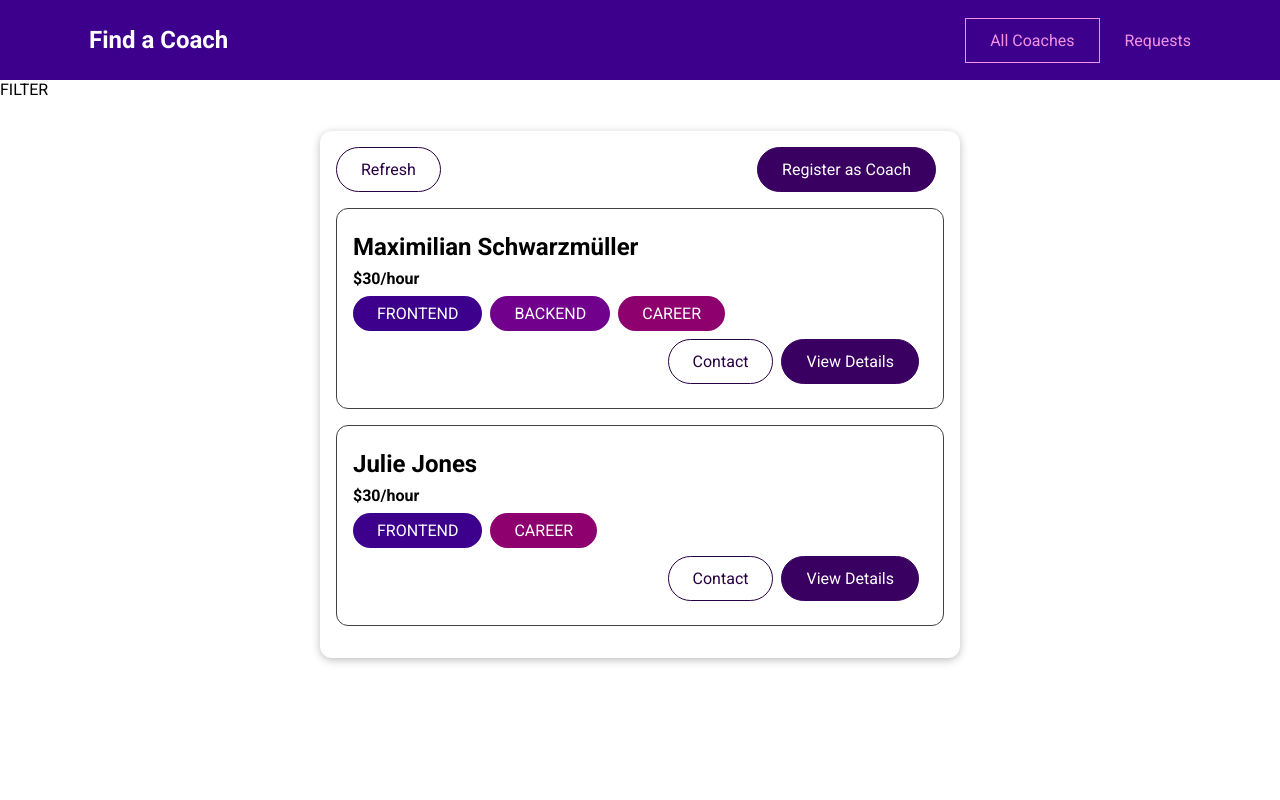
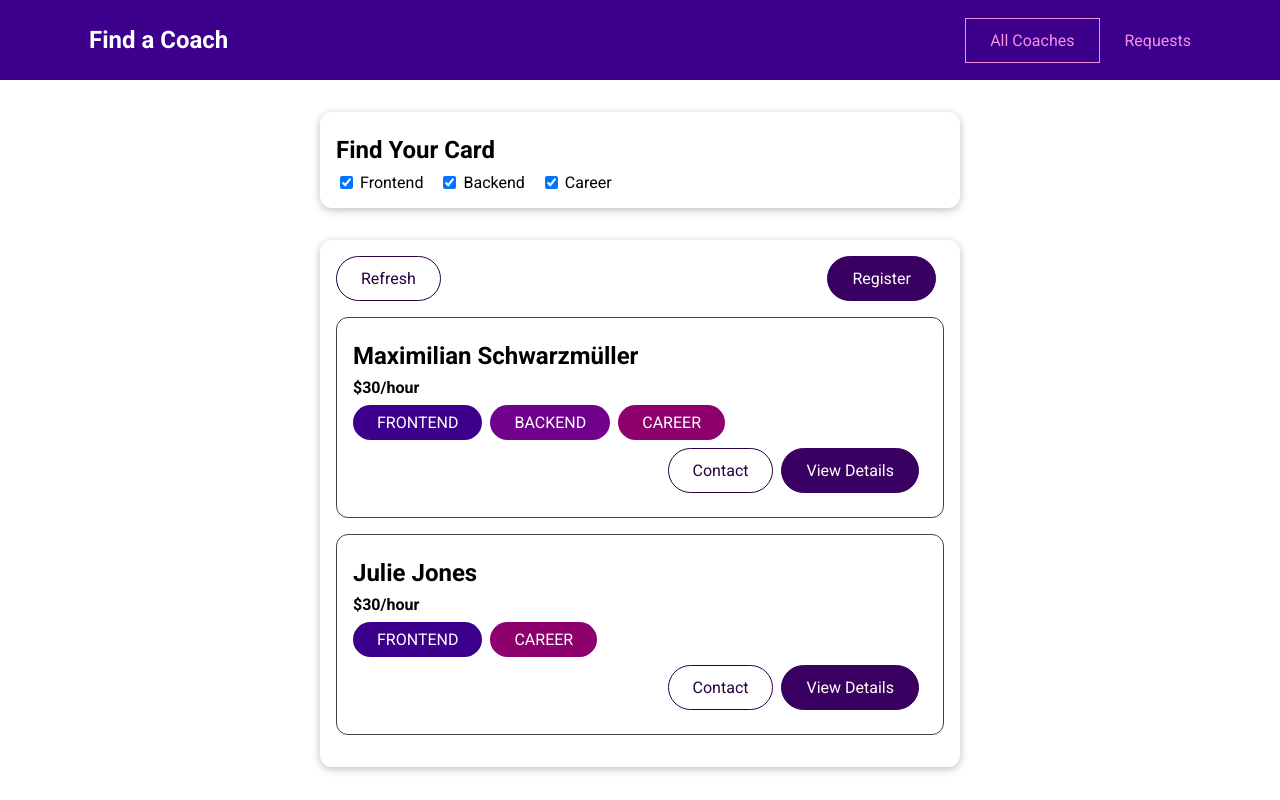
Before and after one commit to dwghdev/FindACoach, a Vue app: page /coaches in a window 1280 px wide. Built offline with nearby package versions, Linux system fonts and the light colour scheme.

Commit message:
filtering coaches

```diff
--- /dev/null
+++ b/src/components/coaches/CoachFilter.vue
@@ -0,0 +1,66 @@
+<template>
+  <base-card>
+    <h2>Find Your Card</h2>
+    <span class="filter-option">
+      <input type="checkbox" id="frontend" checked @change="setFilter" />
+      <label for="frontend">Frontend</label>
+    </span>
+    <span class="filter-option">
+      <input type="checkbox" id="backend" checked @change="setFilter" />
+      <label for="backend">Backend</label>
+    </span>
+    <span class="filter-option">
+      <input type="checkbox" id="career" checked @change="setFilter" />
+      <label for="career">Career</label>
+    </span>
+  </base-card>
+</template>
+
+<script>
+export default {
+  emits: ['change-filter'],
+  data() {
+    return {
+      filters: {
+        frontend: true,
+        backend: true,
+        career: true
+      }
+    };
+  },
+  methods: {
+    setFilter({ target }) {
+      const inputId = target.id;
+      const isActive = target.checked;
+      const updatedFilters = {
+        ...this.filters,
+        [inputId]: isActive
+      };
+      this.filters = updatedFilters;
+      this.$emit('change-filter', updatedFilters)
+    }
+  }
+}
+</script>
+
+<style scoped>
+h2 {
+  margin: 0.5rem 0;
+}
+
+.filter-option {
+  margin-right: 1rem;
+}
+
+.filter-option :is(label, input) {
+  vertical-align: middle;
+}
+
+.filter-option label {
+  margin-left: 0.25rem;
+}
+
+.filter-option.active label {
+  font-weight: bold;
+}
+</style>
--- a/src/pages/coaches/CoachRegistration.vue
+++ b/src/pages/coaches/CoachRegistration.vue
@@ -1,5 +1,6 @@
 <template>
-  <h1>Register</h1>
+  <section>
+  </section>
 </template>
 
 <script>
--- a/src/pages/coaches/CoachesList.vue
+++ b/src/pages/coaches/CoachesList.vue
@@ -1,11 +1,15 @@
 <template>
-  <section> FILTER </section>
+  <section>
+    <coach-filter @change-filter="setFilters"/>
+  </section>
   <section>
     <base-card>
       <div class="controls">
-        <base-button mode="outline">Refresh</base-button>
+        <base-button mode="outline">
+          Refresh
+        </base-button>
         <base-button link to="/register">
-          Register as Coach
+          Register
         </base-button>
       </div>
       <ul v-if="hasCoaches">
@@ -26,17 +30,46 @@
 
 <script>
 import CoachItem from '../../components/coaches/CoachItem.vue';
+import CoachFilter from '../../components/coaches/CoachFilter.vue';
 
 export default {
   components: {
-    CoachItem
+    CoachItem,
+    CoachFilter
+  },
+  data() {
+    return {
+      activeFilters: {
+        frontend: true,
+        backend: true,
+        career: true
+      }
+    };
   },
   computed: {
     filteredCoaches() {
-      return this.$store.getters['coaches/coaches'];
+      const coaches = this.$store.getters['coaches/coaches'];
+      return coaches.filter(coach => {
+        if (this.activeFilters.frontend && coach.areas.includes('frontend')) {
+          return true;
+        }
+        if (this.activeFilters.backend && coach.areas.includes('backend')) {
+          return true;
+        }
+        if (this.activeFilters.career && coach.areas.includes('career')) {
+          return true;
+        }
+
+        return false;
+      });
     },
     hasCoaches() {
       return this.$store.getters['coaches/hasCoaches'];
+    }
+  },
+  methods: {
+    setFilters(updatedFilters) {
+      this.activeFilters = updatedFilters;
     }
   }
 }
```
